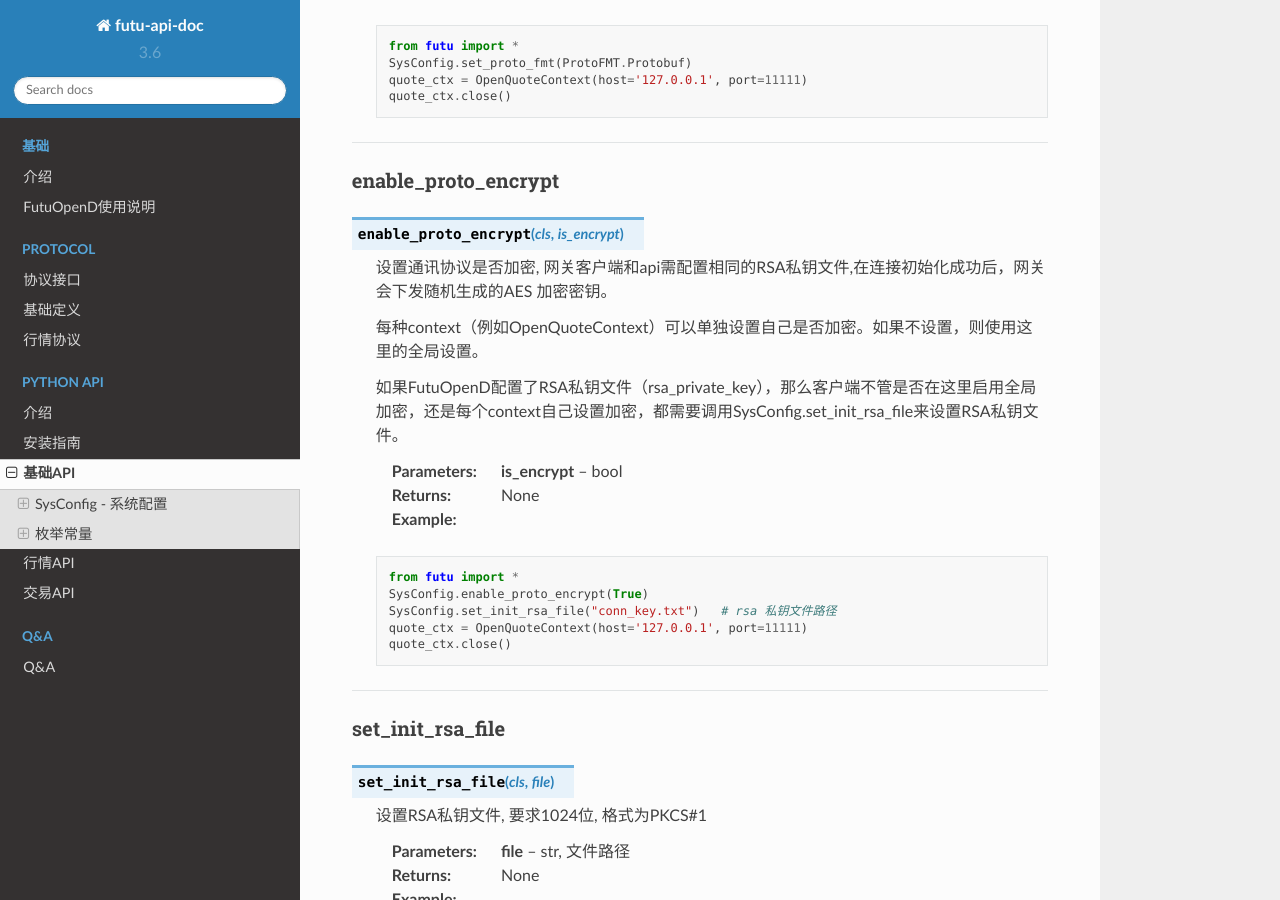
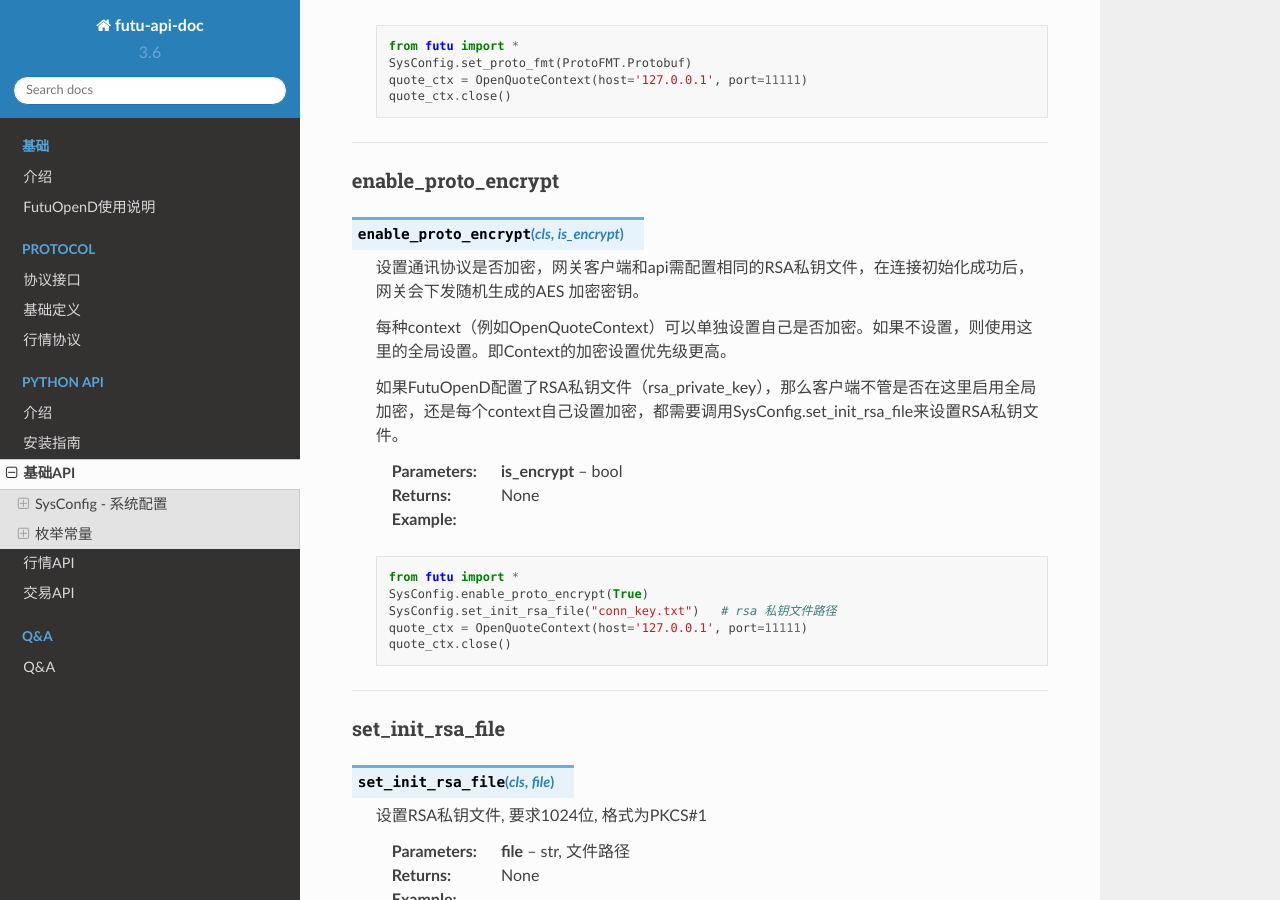
Before and after one commit to FutunnOpen/futu-api-doc, a Sphinx documentation site: the page built from doc_maker/source/api/Base_API.rst, in a window 1280 px wide and 900 px high, scrolled down 965 px. Built offline with Sphinx 7.4.7 and the Read the Docs theme 2.0.0, drawn with Linux system fonts in a browser that asks for light colours; pages that are not in the unit, such as notebooks, are missing from menus.

Commit message:
文档标点符号即措辞优化

```diff
--- a/doc_maker/source/api/Base_API.rst
+++ b/doc_maker/source/api/Base_API.rst
@@ -61,9 +61,9 @@ enable_proto_encrypt
 
 ..  py:function:: enable_proto_encrypt(cls, is_encrypt)
 
-  设置通讯协议是否加密, 网关客户端和api需配置相同的RSA私钥文件,在连接初始化成功后，网关会下发随机生成的AES 加密密钥。
-
-  每种context（例如OpenQuoteContext）可以单独设置自己是否加密。如果不设置，则使用这里的全局设置。
+  设置通讯协议是否加密，网关客户端和api需配置相同的RSA私钥文件，在连接初始化成功后，网关会下发随机生成的AES 加密密钥。
+
+  每种context（例如OpenQuoteContext）可以单独设置自己是否加密。如果不设置，则使用这里的全局设置。即Context的加密设置优先级更高。
 
   如果FutuOpenD配置了RSA私钥文件（rsa_private_key），那么客户端不管是否在这里启用全局加密，还是每个context自己设置加密，都需要调用SysConfig.set_init_rsa_file来设置RSA私钥文件。
 
--- a/doc_maker/source/api/Quote_API.rst
+++ b/doc_maker/source/api/Quote_API.rst
@@ -94,8 +94,8 @@ __init__
 
  构造函数
 
- :param host: str FutuOpenD监听的ip地址
- :param port: int FutuOpenD监听的ip端口
+ :param host: str FutuOpenD监听的IP地址
+ :param port: int FutuOpenD监听的IP端口
  :param is_encrypt: bool 是否启用加密。默认为None，表示使用 SysConfig.enable_proto_encrypt_ 的设置。
 
 .. code:: python
--- a/doc_maker/source/api/Trade_API.rst
+++ b/doc_maker/source/api/Trade_API.rst
@@ -53,8 +53,8 @@ __init__
 
  构造函数
 
- :param host: str FutuOpenD监听的ip地址
- :param port: int FutuOpenD监听的ip端口
+ :param host: str FutuOpenD监听的IP地址
+ :param port: int FutuOpenD监听的IP端口
  :param is_encrypt: bool 是否启用加密。默认为None，表示使用 SysConfig.enable_proto_encrypt_ 的设置。
 
 .. code:: python
```
